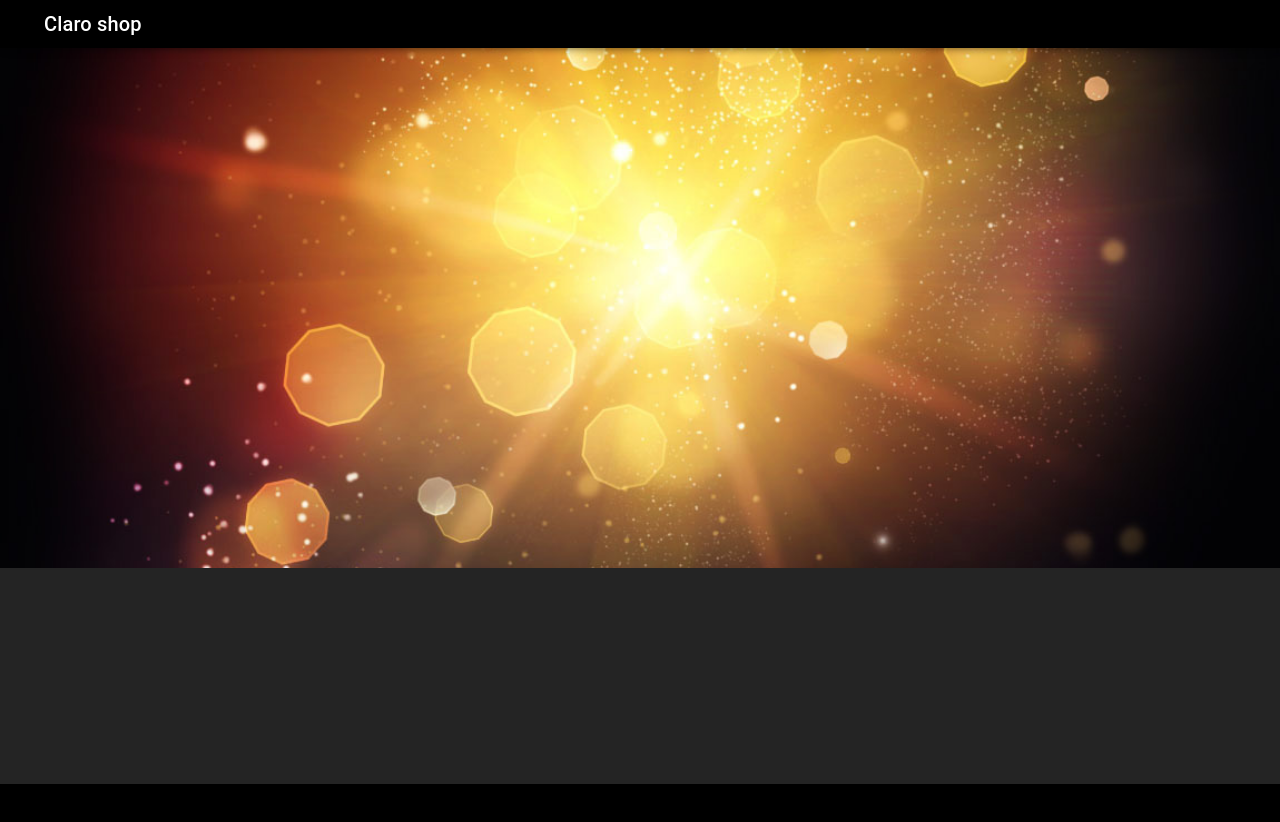
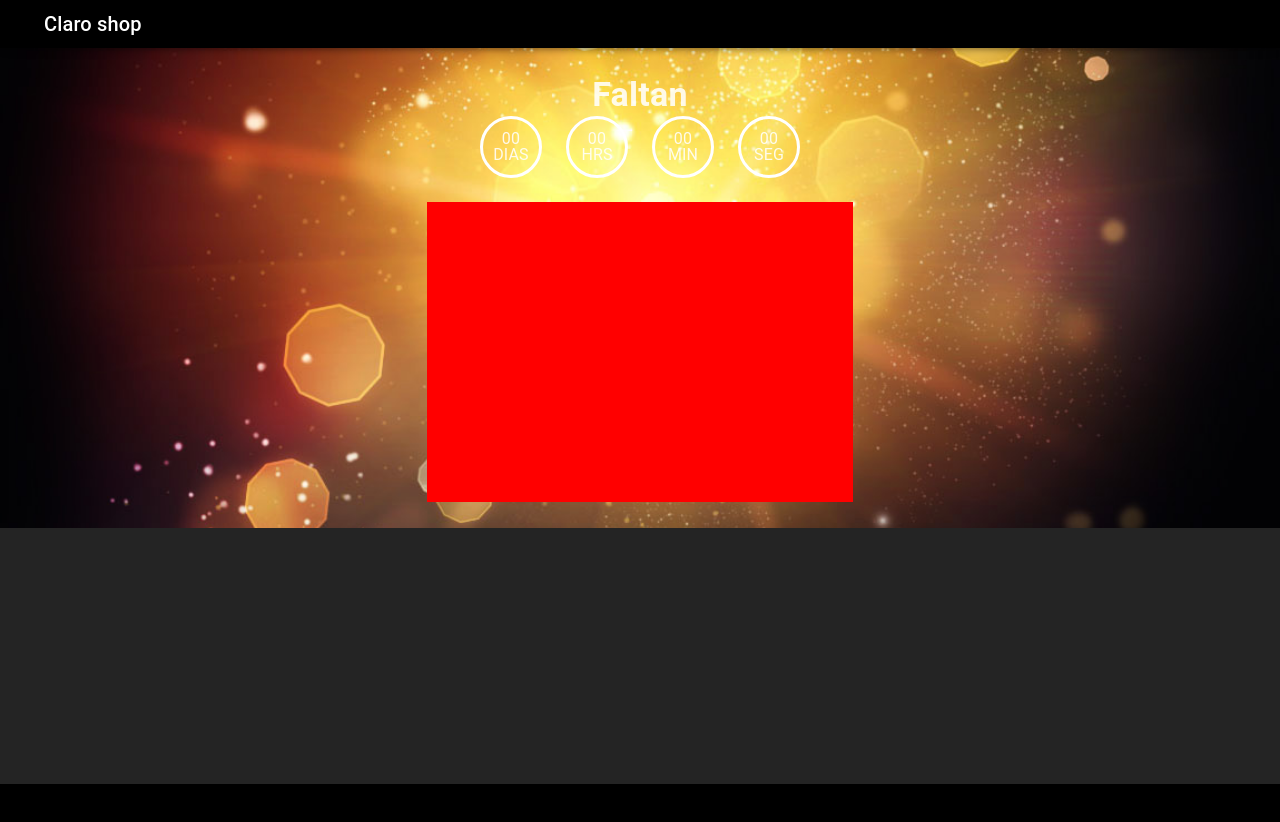
Before and after one commit to ZavalaGT/claro-test, a React (Vite) app: page / in a window 1280 px wide. Shown: the top 822 px of the page. Built offline with nearby package versions, Linux system fonts and the light colour scheme.

Commit message:
Add MainSection, counter, videoContainer

```diff
--- a/index.html
+++ b/index.html
@@ -2,9 +2,9 @@
 <html lang="en">
   <head>
     <meta charset="UTF-8" />
-    <link rel="icon" type="image/svg+xml" href="/vite.svg" />
+    <link rel="icon" type="image" href="/logo-claro-sports.png" />
     <meta name="viewport" content="width=device-width, initial-scale=1.0" />
-    <title>Vite + React</title>
+    <title>Claro Test</title>
   </head>
   <body>
     <div id="root"></div>
--- a/src/index.css
+++ b/src/index.css
@@ -30,5 +30,7 @@ Body {
   background-repeat: no-repeat;
   background-position: center;
   background-size: cover;
-  min-height: 65vh;
+  display: flex;
+  justify-content: center;
+  align-items: center;
 }
--- /dev/null
+++ b/src/pages/Home/MainSection/CounterDate/DateBubbles.jsx
@@ -0,0 +1,25 @@
+import { Box, Typography } from "@mui/material"
+
+const DateBubble = ( { name, value } ) => {
+
+
+    return (
+        <>
+            <Box borderRadius={'50%'} border={'3px solid #FFF'} display={'flex'}
+            justifyContent={'center'} alignContent='center' alignItems={'center'}
+            sx={{aspectRatio:'1/1'}}
+            >
+                <Box width={'80%'}>
+                    <Typography variant="body1" component={'p'} lineHeight='1'>
+                        { value ?? "00" }
+                    </Typography>
+                    <Typography variant="body1" component={'p'} lineHeight='1'>
+                        { name ?? "DÍAS" }
+                    </Typography>
+                </Box>
+            </Box>
+        </>
+    )
+}
+
+export default DateBubble;
--- a/src/pages/Home/MainSection/CounterDate/index.jsx
+++ b/src/pages/Home/MainSection/CounterDate/index.jsx
@@ -1,7 +1,31 @@
+import { Box, Grid, Typography } from "@mui/material";
+import DateBubble from "./DateBubbles";
+
 const CounterDate = () => {
     return (
-        <>
-        </>
+        <Box width={'100%'} my={3}>
+            <Grid container justifyContent={'center'}>
+                <Grid item xs={8} sm={6} md={4} lg={3} textAlign='center'>
+                    <Typography variant="h4" component={"p"} fontWeight='bold'>
+                        Faltan
+                    </Typography>
+                    <Grid container justifyContent={'center'} spacing={{xs:1 ,sm:2, md:2, lg:3}}>
+                        <Grid item xs={3}>
+                            <DateBubble name={'DIAS'} />
+                        </Grid>
+                        <Grid item xs={3}>
+                            <DateBubble name={'HRS'} />
+                        </Grid>
+                        <Grid item xs={3}>
+                            <DateBubble name={'MIN'} />
+                        </Grid>
+                        <Grid item xs={3}>
+                            <DateBubble name={'SEG'} />
+                        </Grid>
+                    </Grid>
+                </Grid>
+            </Grid>
+        </Box>
     )
 }
 
--- a/src/pages/Home/MainSection/VideoContainer/index.jsx
+++ b/src/pages/Home/MainSection/VideoContainer/index.jsx
@@ -1,7 +1,14 @@
+import { Box, Grid } from "@mui/material";
+
 const VideoContainer = () => {
     return (
-        <>
-        </>
+        <Grid container justifyContent={'center'} my={3}>
+            <Grid item xs={10} sm={8} md={6} lg={4}>
+                <Box with={'100%'} minHeight={300} bgcolor='red'>
+
+                </Box>
+            </Grid>
+        </Grid>
     )
 }
 
--- a/src/pages/Home/MainSection/index.jsx
+++ b/src/pages/Home/MainSection/index.jsx
@@ -1,10 +1,15 @@
 import { Box } from "@mui/material";
+import CounterDate from "./CounterDate";
+import VideoContainer from "./VideoContainer";
 
 const MainSection = () => {
     return (
         <>
-        <Box className="main-background">
-
+        <Box minHeight={{xs:'75vh', sm:'70vh', md:'70vh', lg:'60vh'}} className="main-background">
+            <Box width={'100%'}>
+                <CounterDate />
+                <VideoContainer />
+            </Box>
         </Box>
         </>
     )
```
Also changed, not shown: public/logo-claro-sports.png (added).
